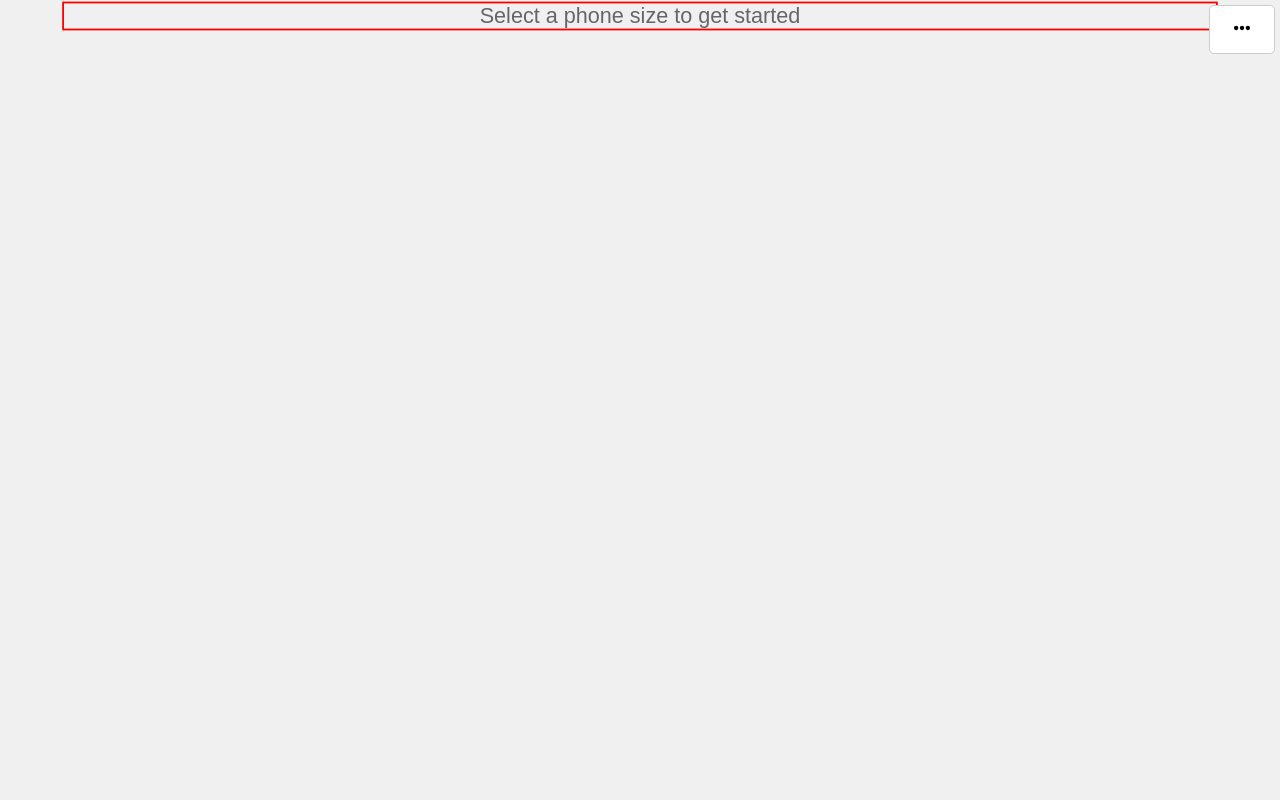
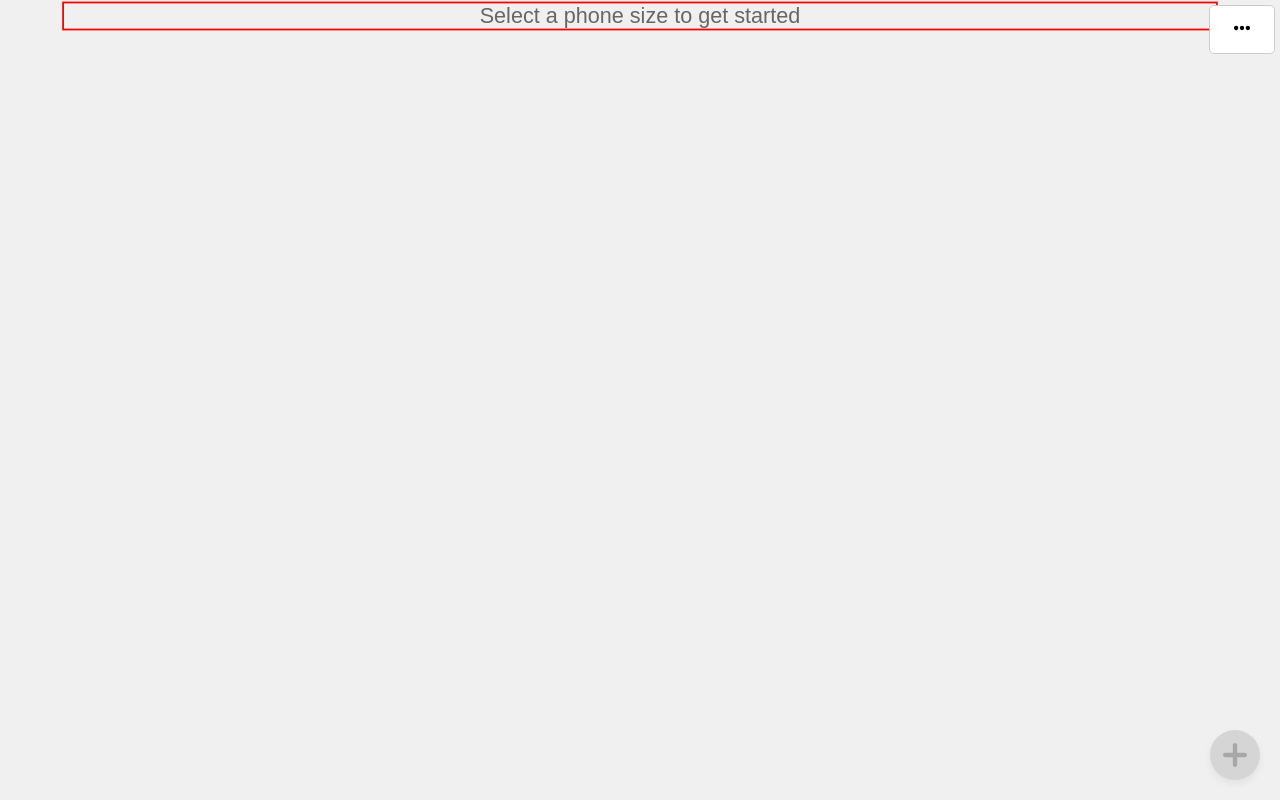
Before and after one commit to bitterjay/skin-editor-2025, a plain HTML site: page index.html in a window 1280 px wide. Drawn offline with Linux system fonts and the light colour scheme.

Commit message:
pre-button adds

```diff
--- a/index.html
+++ b/index.html
@@ -42,7 +42,6 @@
       <button><img src="icons/hamburger_icon.svg" class="icon" alt="Navigation" /></button>
       <button><img src="icons/gear_icon.svg" class="icon" alt="Settings" /></button>
       <button><img src="icons/code_icon.svg" class="icon" alt="Code" /></button>
-      <button><img src="icons/plus_icon.svg" class="icon" alt="Add Button" /></button>
       <button><img src="icons/ellipsis_icon.svg" class="icon" alt="Close Menu" /></button>
     </div>
     </header>
@@ -110,6 +109,11 @@
     <p>Logical Width: <span id="logicalWidthDisplay"></span>px</p>
     <p>Logical Height: <span id="logicalHeightDisplay"></span>px</p>
   </div>
+</div>
+
+<!-- Floating Add Button -->
+<div id="addButtonFloating" class="disabled">
+  <img src="icons/plus_icon.svg" class="icon" alt="Add Button" />
 </div>
 
 <!-- Embedded iPhone sizes data as fallback -->
@@ -475,6 +479,16 @@
       });
     }
 
+    // Floating Add Button click handler
+    const addButtonFloating = document.getElementById('addButtonFloating');
+    addButtonFloating.addEventListener('click', function() {
+      // Only allow click if not disabled
+      if (!this.classList.contains('disabled')) {
+        console.log('Add Button clicked - would add a button to the skin');
+        // Add your button creation logic here
+      }
+    });
+
     // Code overlay
     const codeBtn = document.querySelector('#contextMenu button img[alt="Code"]').parentElement;
     codeBtn.addEventListener('click', () => {
@@ -522,6 +536,7 @@
       const dimensionsDiv = document.getElementById('phoneDimensions');
       const logicalDimensionsDiv = document.getElementById('logicalDimensions');
       const screenRepresentation = document.getElementById('screenRepresentation');
+      const addButtonFloating = document.getElementById('addButtonFloating');
 
       if (selectedModel) {
         // Find the selected phone model data
@@ -545,6 +560,9 @@
 
           // Hide the message when a phone is selected
           document.getElementById('screenMessage').style.display = 'none';
+
+          // Enable the floating Add Button when a phone is selected
+          addButtonFloating.classList.remove('disabled');
         } else {
           dimensionsDiv.style.display = 'none';
           logicalDimensionsDiv.style.display = 'none';
@@ -552,6 +570,9 @@
           screenRepresentation.style.width = '100%';
           screenRepresentation.style.height = '100%';
           document.getElementById('screenMessage').style.display = 'block';
+
+          // Disable the floating Add Button when no valid phone is selected
+          addButtonFloating.classList.add('disabled');
         }
       } else {
         dimensionsDiv.style.display = 'none';
@@ -560,6 +581,9 @@
         screenRepresentation.style.width = '100%';
         screenRepresentation.style.height = '100%';
         document.getElementById('screenMessage').style.display = 'block';
+
+        // Disable the floating Add Button when no phone is selected
+        addButtonFloating.classList.add('disabled');
       }
     });
 
--- a/styles.css
+++ b/styles.css
@@ -86,6 +86,11 @@ button {
     border: none;
     cursor: pointer;
     margin: 4px;
+}
+
+.context-menu button.disabled {
+    opacity: 0.3;
+    cursor: not-allowed;
 }
 
 .overlay {
@@ -235,3 +240,31 @@ input[type="text"] {
     display:block;
     position:relative;
 }
+
+#addButtonFloating {
+    position: fixed;
+    bottom: 20px;
+    right: 20px;
+    width: 50px;
+    height: 50px;
+    border-radius: 50%;
+    background-color: var(--white);
+    display: flex;
+    justify-content: center;
+    align-items: center;
+    cursor: pointer;
+    box-shadow: 0 4px 8px rgba(0, 0, 0, 0.2);
+    z-index: 800;
+}
+
+#addButtonFloating.disabled {
+    opacity: 0.3;
+    background-color: #999;
+    cursor: not-allowed;
+}
+
+#addButtonFloating .icon {
+    width: 24px;
+    height: 24px;
+    fill: var(--white);
+}
```
